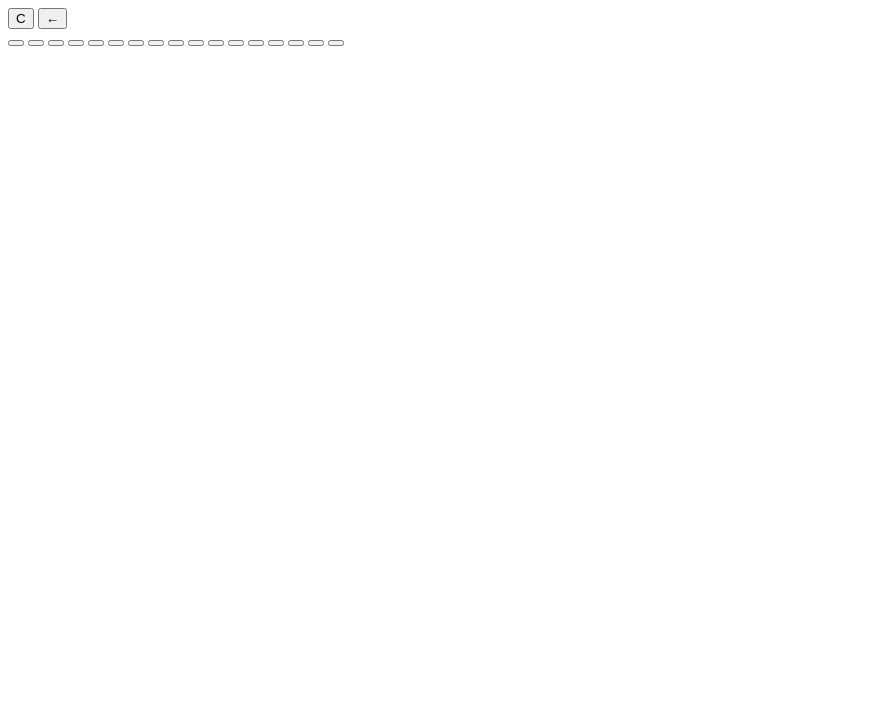
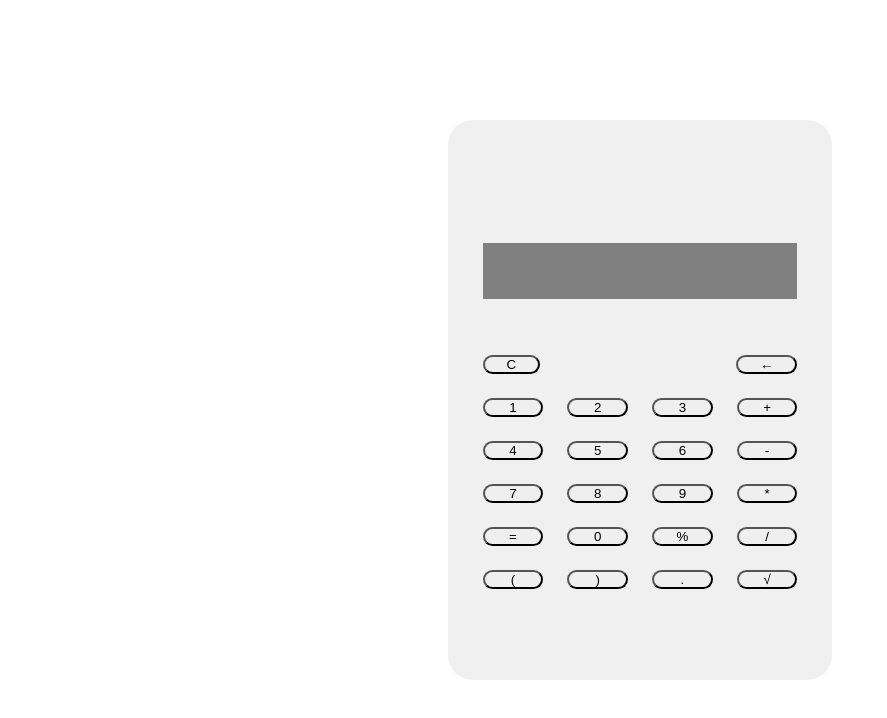
Before and after one commit to SnehaKarmakar339/Calculator, a plain HTML site: page Index.html in a window 1280 px wide. Shown: the whole page, without its empty margins (0-887 px from the left). Drawn offline with Linux system fonts and the light colour scheme.

Commit message:
initial structure

```diff
--- a/Index.html
+++ b/Index.html
@@ -4,32 +4,37 @@
     <meta charset="UTF-8">
     <meta name="viewport" content="width=device-width, initial-scale=1.0">
     <title>Document</title>
+    <link rel="stylesheet" href="style.css">
+    <!-- <link rel='stylesheet' href='https://cdn-uicons.flaticon.com/3.0.0/uicons-solid-rounded/css/uicons-solid-rounded.css'> -->
 </head>
 <body>
-    <div>
+    <div id="Calculator">
         <div id="display"></div>
         <div id="clr">
-            <button id="clear">C</button>
-            <button id="backspace">←</button>
+            <button class="buttn clr" id="clear">C</button>
+            <button class="buttn clr" id="backspace">←</button>
         </div>
-        <div>
-           <button></button>
-           <button></button>
-           <button></button>
-           <button></button>
-           <button></button>
-           <button></button>
-           <button></button>
-           <button></button>
-           <button></button>
-           <button></button>
-           <button></button>
-           <button></button>
-           <button></button>
-           <button></button>
-           <button></button>
-           <button></button>
-           <button></button>
+        <div id="buttons">
+           <button class="buttn">1</button>
+           <button class="buttn">2</button>
+           <button class="buttn">3</button>
+           <button class="buttn">+</button>
+           <button class="buttn">4</button>
+           <button class="buttn">5</button>
+           <button class="buttn">6</button>
+           <button class="buttn">-</button>
+           <button class="buttn">7</button>
+           <button class="buttn">8</button>
+           <button class="buttn">9</button>
+           <button class="buttn">*</button>
+           <button class="buttn">=</button>
+           <button class="buttn">0</button>
+           <button class="buttn">%</button>
+           <button class="buttn">/</button>
+           <button class="buttn">(</button>
+           <button class="buttn">)</button>
+           <button class="buttn">.</button>
+           <button class="buttn" id="sqrt">√</button>
         </div>
     </div>
     <script src="Calc.js"></script>
--- /dev/null
+++ b/style.css
@@ -0,0 +1,57 @@
+*{
+    padding: 0px;
+    margin: 0px;
+    box-sizing:border-box;
+
+}
+html,body {
+    height: 100%;
+}
+body {
+
+    display: flex;
+    flex-direction: column;
+    justify-content: center;
+    align-items: center;
+}
+#display{
+    top:15%;
+    width:82%;
+    height:10%;
+    margin:2em;
+    background-color:grey;
+}
+#Calculator {
+    display: flex;
+    flex-direction: column;
+    justify-content: center;
+    align-items: center;
+    background-color: #f0f0f0;
+    border-radius: 25px;
+    height: 70%;
+    width:30%;
+
+}
+#clr{
+    width:82%;
+    display:flex;
+    justify-content: space-between;
+    padding-top:1.5em;
+    padding-bottom:1.5em;
+}
+#buttons{
+    width:82%;
+    display:grid;
+    grid-template-columns: repeat(4, 1fr);
+    gap: 1.5em;
+}
+
+.buttn{
+    border-radius: 20px;
+    padding-left: 10%;
+    padding-right: 10%;
+}
+.clr{
+   padding-left: 7%;
+    padding-right: 7%;
+}
```
